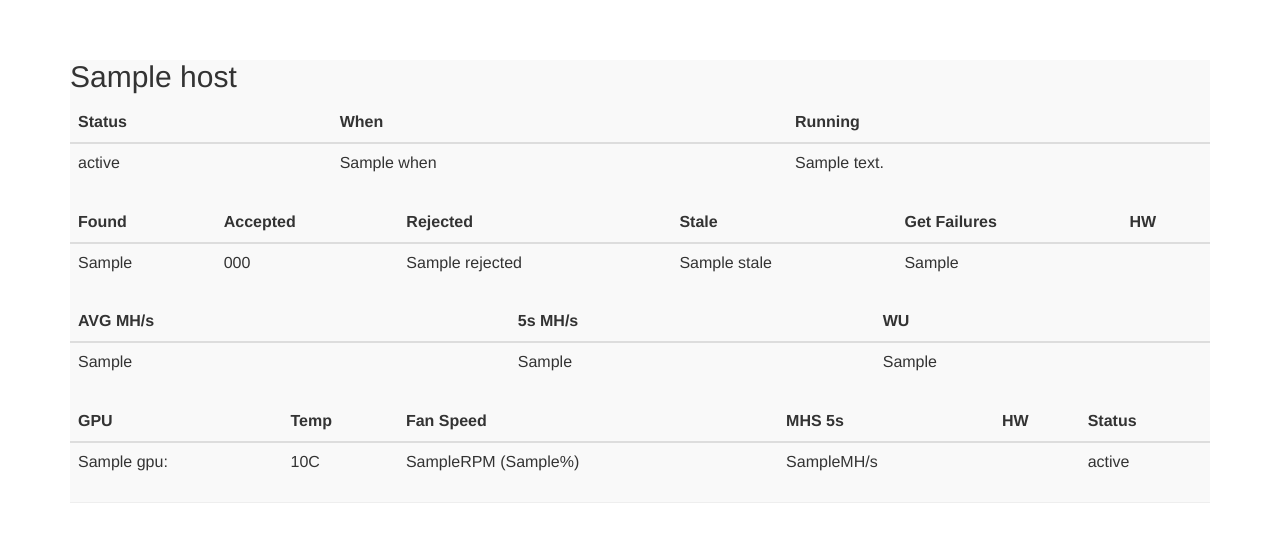
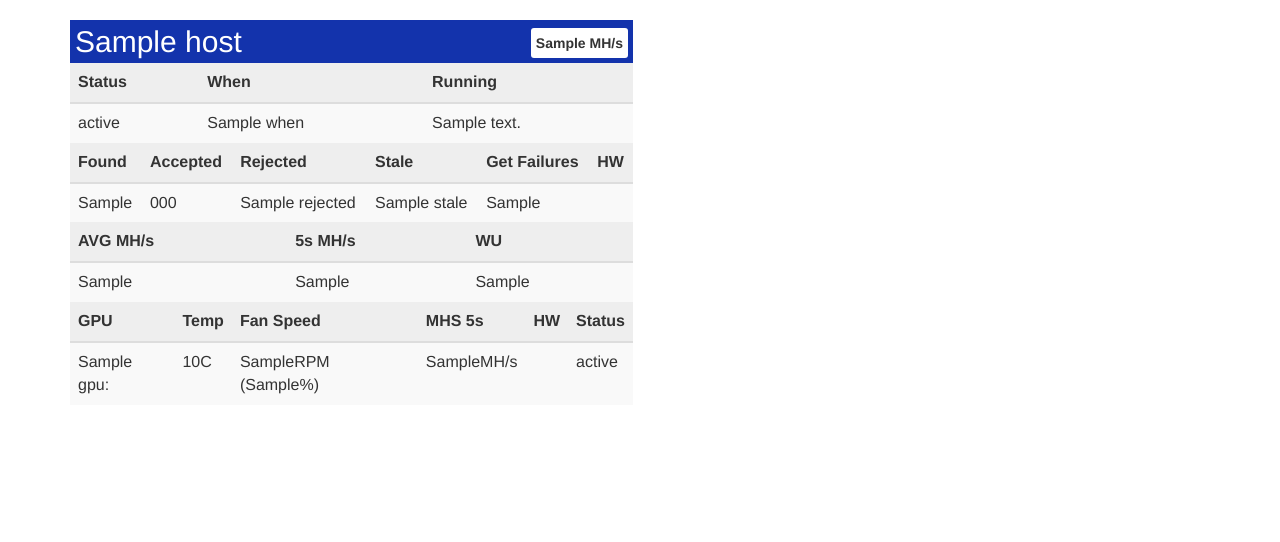
Before and after one commit to BoulderBTC/valar, a Flask app: template valar/templates/index.html in a window 1280 px wide. Shown: the part 51-593 px from the top of the page. Run offline with Flask 2, Linux system fonts and the light colour scheme; the template is opened without the code that fills it: most values are stand-ins (such as "Sample title", 1, 10 or a date in 2020); some libraries are stand-ins or nearby versions.

Commit message:
Really basic colors and positioning.

```diff
--- /dev/null
+++ b/valar/static/style.css
@@ -0,0 +1,46 @@
+.container {
+  -moz-column-count:2;
+  -webkit-column-count:2;
+  column-count:2;
+}
+section {
+  background: #eee;
+  margin-bottom: 20px;
+  break-inside: avoid-column;
+  -webkit-column-break-inside: avoid;
+  page-break-inside: avoid;
+}
+section h2 {
+  padding: 5px;
+  background: #1333ac;
+  color: #fff;
+  margin: 0;
+}
+section:nth-child(2) h2 {
+  background: #ffad00;
+}
+section:nth-child(3) h2 {
+  background: #00b358;
+}
+section:nth-child(4) h2 {
+  background: #ff3d00;
+}
+
+.bubble {
+   -webkit-border-radius: 3px;
+  -moz-border-radius: 3px;
+  border-radius: 3px;
+  display: block;
+}
+section h2+.bubble {
+  float: right;
+  background: #fff;
+  position: relative;
+  top: -2.5em;
+  padding: 5px;
+  margin: 0 5px -2.5em 5px;
+}
+
+section .table {
+  margin: 0;
+}
--- a/valar/templates/base.html
+++ b/valar/templates/base.html
@@ -6,11 +6,7 @@
         <title>Valar: Guardians of Middle Earth</title>
     {% endif %}
     <link href="//netdna.bootstrapcdn.com/bootstrap/3.0.3/css/bootstrap.min.css" rel="stylesheet">
-    <style>
-        section {
-          background-color: #f9f9f9;
-        }
-    </style>
+    <link href="/static/style.css" rel="stylesheet">
   </head>
    <body>
 <div class="navbar navbar-default navbar-static-top" role="navigation">
--- a/valar/templates/index.html
+++ b/valar/templates/index.html
@@ -2,10 +2,10 @@
 {% block content %}
 <!-- Static navbar -->
 
-    <br>
     {% for s in hosts %}
     <section>
       <h2>{{s}}</h2>
+      <strong class="bubble">{{sums[s].SUMMARY[0]['MHS 5s']}} MH/s</strong>
       <table class='table table-striped'>
         <thead>
           <tr>
@@ -22,7 +22,6 @@
           </tr>
         </tbody>
       </table>
-
 
       <table class='table table-striped'>
           <thead>
@@ -91,7 +90,6 @@
         {% endfor %}
         </tbody>
       </table>
-      <hr>
     </section>
 
     {% endfor %}
```
